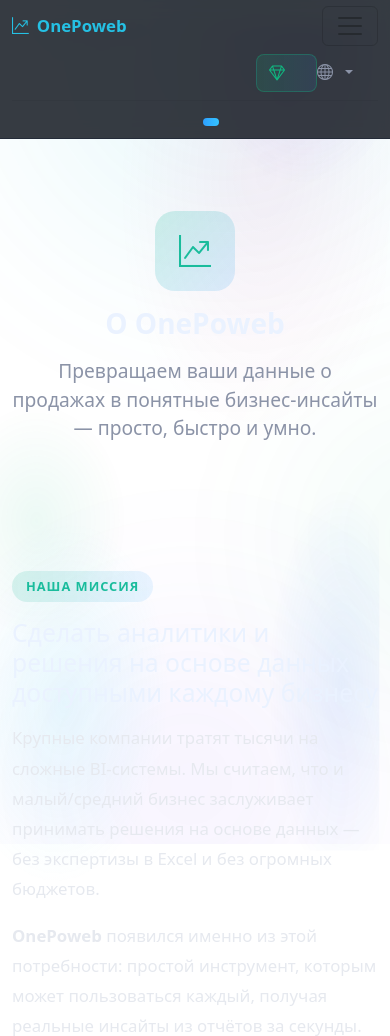
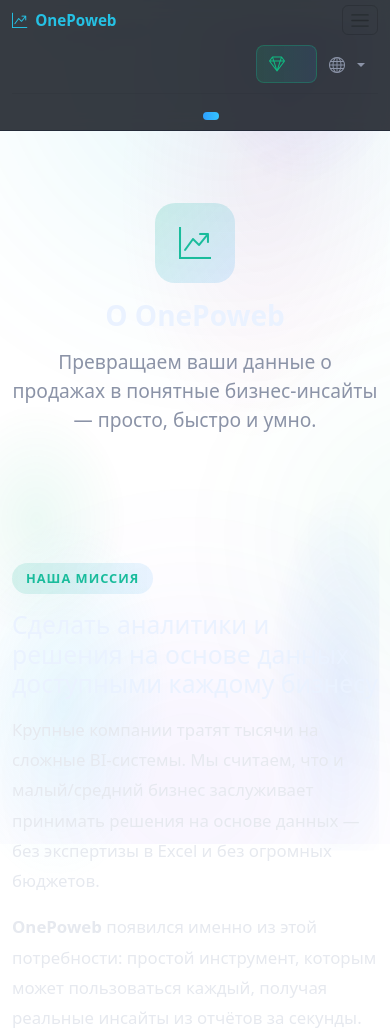
Before and after one commit to linkyl2k/OnePoweb, a Python web app: template templates/about.html in a window 390 px wide, after a click that opens the changed part. Shown: the top 1036 px of the page. Run offline with Jinja, Linux system fonts and the light colour scheme; the template is opened without the code that fills it, so the values that code supplies are empty.

Commit message:
Add iPhone-specific navbar styles for better mobile UX

```diff
--- a/templates/base.html
+++ b/templates/base.html
@@ -129,6 +129,52 @@
       /* Right side buttons in two rows on mobile */
       #nav .navbar-nav.ms-auto.align-items-center {
         align-items: flex-start !important;
+      }
+    }
+
+    /* iPhone / small phones - extra strict rules */
+    @media (max-width: 480px) {
+      .navbar {
+        padding-top: 0.25rem;
+        padding-bottom: 0.25rem;
+      }
+      .navbar-brand {
+        font-size: 0.95rem;
+        white-space: nowrap;
+        overflow: hidden;
+        text-overflow: ellipsis;
+        max-width: 60%;
+      }
+      .navbar-toggler {
+        padding: 0.2rem 0.4rem;
+        font-size: 0.9rem;
+      }
+      /* Force all nav items to be block-level */
+      #nav .navbar-nav {
+        width: 100%;
+        margin: 0;
+      }
+      #nav .navbar-nav .nav-item {
+        width: 100%;
+        margin: 0;
+        padding: 0;
+      }
+      #nav .navbar-nav .nav-link {
+        display: block;
+        width: 100%;
+        padding: 0.5rem 0.75rem;
+        text-align: left;
+        white-space: normal;
+        word-wrap: break-word;
+      }
+      /* Hide language dropdown text on very small screens, show only icon */
+      #nav .navbar-nav .dropdown-toggle::after {
+        margin-left: 0.25rem;
+      }
+      /* Ensure no horizontal overflow */
+      .navbar .container {
+        padding-left: 0.75rem;
+        padding-right: 0.75rem;
       }
     }
   </style>
```
